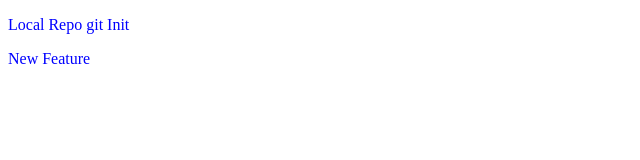
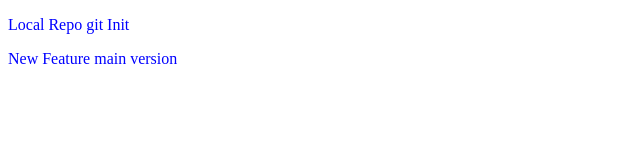
Before and after one commit to rrschauhan07/localrepo, a plain HTML site: page index.html in a window 1280 px wide. Shown: the full height of the page, 0-640 px from the left. Drawn offline with Linux system fonts and the light colour scheme.

Commit message:
main version

```diff
--- a/index.html
+++ b/index.html
@@ -8,6 +8,6 @@
 </head>
 <body>
     <p>Local Repo git Init</p>
-    <p>New Feature</p>
+    <p>New Feature main version</p>
 </body>
 </html>
```
